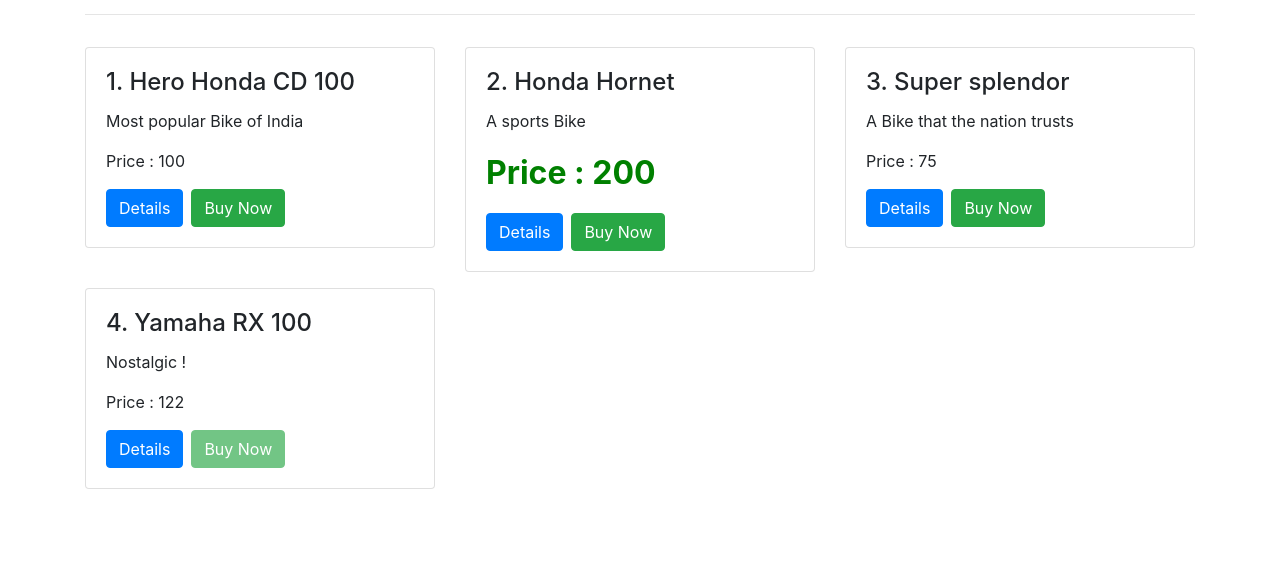
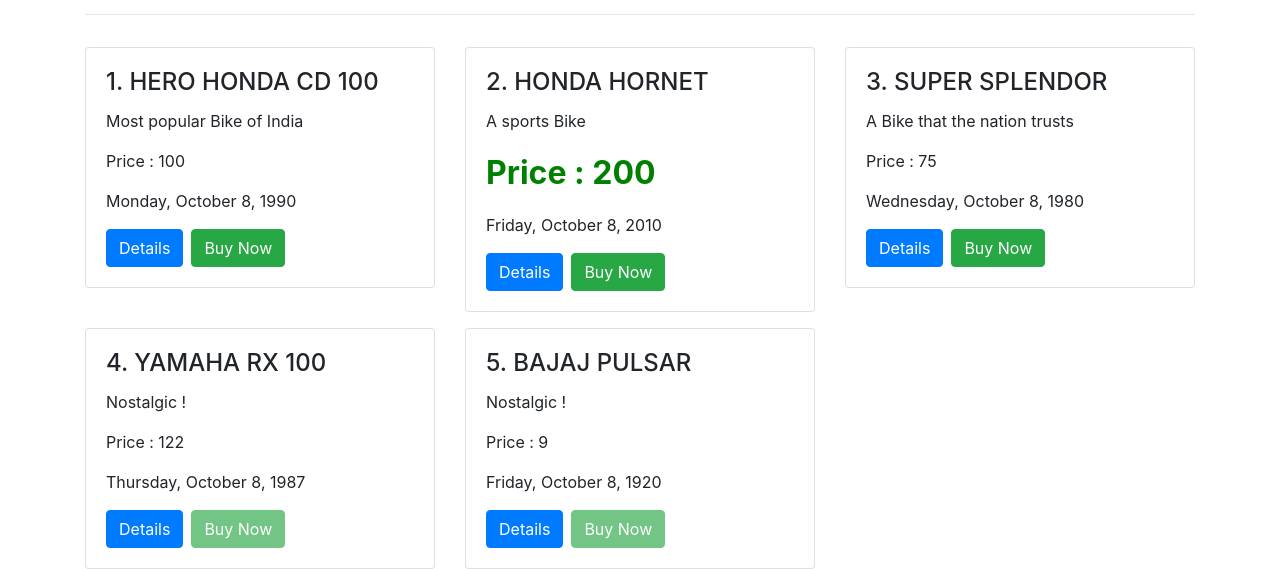
Before and after one commit to mahasuguru/angularfirstapp, an Angular app: page / in a window 1280 px wide. Shown: the part 653-1222 px from the top of the page. Before the commit the page ends 1142 px from the top, so only its background shows below. Built offline with nearby package versions, Linux system fonts and the light colour scheme.

Commit message:
builinpipes

```diff
--- a/src/app/components/productlist/productlist.component.html
+++ b/src/app/components/productlist/productlist.component.html
@@ -13,11 +13,11 @@
       <img class="card-img-top" *ngIf="showImages" [src]="product.imageUrl" [title]="product.productName"
       [style.padding.px]="'5'" alt="">
       <div class="card-body">
-        <h4 class="card-title">{{i+1}}. {{product.productName}}</h4>
+        <h4 class="card-title">{{i+1}}. {{product.productName | uppercase}}</h4>
         <p class="card-text">{{product.description}}</p>
        <!-- <p class="card-text" [ngStyle]="getStyles (product)">Price : {{product.price}}</p> -->
         <p class="card-text" [ngClass]="getClasses (product)">Price : {{product.price}}</p>
-
+        <p class="card-text">{{product.releaseDate | date  : 'fullDate'    }}</p>
         <button type="button" class="btn btn-primary mr-2">Details</button>
         <button type="button" class="btn btn-success" [disabled]="!product.isActive">Buy Now</button>
       </div>
--- a/src/app/components/productlist/productlist.component.ts
+++ b/src/app/components/productlist/productlist.component.ts
@@ -45,6 +45,14 @@
       isActive: false,
       imageUrl: "https://via.placeholder.com/150?text=RX100",
     },
+    {
+      productName: "Bajaj Pulsar",
+      description: "Nostalgic !",
+      releaseDate: "10-08-1920",
+      price: 9,
+      isActive: false,
+      imageUrl: "https://via.placeholder.com/150?text=Pulsar",
+    },
   ];
 
   getTitle(): string {
```
